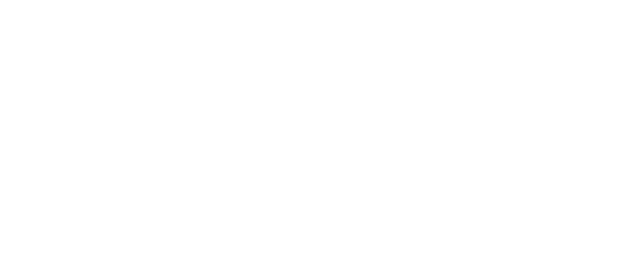
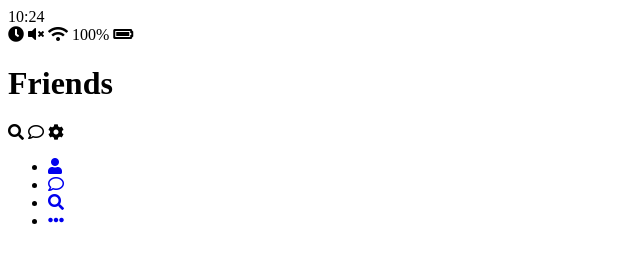
Before and after one commit to readandaction/kakao-clone-review, a plain HTML site: page friends.html in a window 1280 px wide. Shown: the whole page, without its empty margins (0-640 px from the left). Drawn offline with Linux system fonts and the light colour scheme.

Commit message:
#1.3 nav
fas-comment
far-comment

```diff
--- a/find.html
+++ b/find.html
@@ -0,0 +1,91 @@
+<!-- 1. html:5 -->
+<!DOCTYPE html>
+<html lang="en">
+  <head>
+    <meta charset="UTF-8" />
+    <meta name="viewport" content="width=device-width, initial-scale=1.0" />
+    <meta http-equiv="X-UA-Compatible" content="ie=edge" />
+    <title>Find | Kakao Clone</title>
+    <!-- 5. fontawsome 웹사이트에서 css파일만 가져와서 여기서 아이콘을 사용할 수 있게 한다 -->
+    <link
+      rel="stylesheet"
+      href="https://use.fontawesome.com/releases/v5.11.2/css/all.css"
+    />
+  </head>
+  <body>
+    <!-- 2. 클래스 이름 .status-bar 생성 -->
+    <div class="status-bar">
+      <!-- 3. .status-bar__column 생성
+        BEM. block__element -->
+      <div class="status-bar__column">
+        <!-- 4. span.status-bar__clock 생성
+        BEM을 사용하여 clock이 status-bar 안에 있다는 것을 알 수 있다.-->
+        <span class="status-bar__clock">
+          10:24
+        </span>
+      </div>
+      <div class="status-bar__column">
+        <!-- 5-1. fontawsome 아이콘 사용 -->
+        <i class="fas fa-clock"></i>
+        <i class="fas fa-volume-mute"></i>
+        <i class="fas fa-wifi"></i>
+        <span class="status-bar__battery-level">100%</span>
+        <i class="fas fa-battery-full"></i>
+      </div>
+    </div>
+    <!-- 6A. header.header 작성 -->
+    <header class="header">
+      <!-- 7. .header__column*2 작성 -->
+      <div class="header__column">
+        <!-- 8. h1.header__title 작성 -->
+        <h1 class="header__title">Find</h1>
+      </div>
+      <!-- 6B. .header__column 작성 -->
+      <div class="header__column">
+        <!-- 7. span.header__icon 작성 -->
+        <span class="header__icon">
+          <!-- 8. i.fas.fa-search  작성 -->
+          <i class="fas fa-search"></i>
+        </span>
+        <span class="header__icon">
+          <i class="far fa-comment"></i>
+        </span>
+        <span class="header__icon">
+          <i class="fas fa-cog"></i>
+        </span>
+      </div>
+    </header>
+    <!-- 9. nav.nav 작성 -->
+    <nav class="nav">
+      <!-- 10. ul.nav__list 작성 -->
+      <ul class="nav__list">
+        <!-- 11 & 12. 한번에 작성하는 법
+        li.nav__list-item*4>a.nav__list-link -->
+        <!-- 11. li.nav__list-item 작성 -->
+        <li class="nav__list-item">
+          <!-- 12.a.nav__list-link 작성 -->
+          <a href="friends.html" class="nav__list-link"
+            ><i class="fas fa-user"></i
+          ></a>
+        </li>
+        <li class="nav__list-item">
+          <a href="index.html" class="nav__list-link"
+            ><i class="far fa-comment"></i
+          ></a>
+        </li>
+        <li class="nav__list-item">
+          <a href="find.html" class="nav__list-link"
+            ><i class="fas fa-search"></i
+          ></a>
+        </li>
+        <li class="nav__list-item">
+          <a href="find.html" class="nav__list-link">
+            <i class="fas fa-ellipsis-h"></i>
+          </a>
+        </li>
+      </ul>
+      <!-- 13. 모든 페이지에 공통으로 들어가는 기본틀 완성
+        command + a 복사 -->
+    </nav>
+  </body>
+</html>
--- a/friends.html
+++ b/friends.html
@@ -0,0 +1,91 @@
+<!-- 1. html:5 -->
+<!DOCTYPE html>
+<html lang="en">
+  <head>
+    <meta charset="UTF-8" />
+    <meta name="viewport" content="width=device-width, initial-scale=1.0" />
+    <meta http-equiv="X-UA-Compatible" content="ie=edge" />
+    <title>Friends | Kakao Clone</title>
+    <!-- 5. fontawsome 웹사이트에서 css파일만 가져와서 여기서 아이콘을 사용할 수 있게 한다 -->
+    <link
+      rel="stylesheet"
+      href="https://use.fontawesome.com/releases/v5.11.2/css/all.css"
+    />
+  </head>
+  <body>
+    <!-- 2. 클래스 이름 .status-bar 생성 -->
+    <div class="status-bar">
+      <!-- 3. .status-bar__column 생성
+        BEM. block__element -->
+      <div class="status-bar__column">
+        <!-- 4. span.status-bar__clock 생성
+        BEM을 사용하여 clock이 status-bar 안에 있다는 것을 알 수 있다.-->
+        <span class="status-bar__clock">
+          10:24
+        </span>
+      </div>
+      <div class="status-bar__column">
+        <!-- 5-1. fontawsome 아이콘 사용 -->
+        <i class="fas fa-clock"></i>
+        <i class="fas fa-volume-mute"></i>
+        <i class="fas fa-wifi"></i>
+        <span class="status-bar__battery-level">100%</span>
+        <i class="fas fa-battery-full"></i>
+      </div>
+    </div>
+    <!-- 6A. header.header 작성 -->
+    <header class="header">
+      <!-- 7. .header__column*2 작성 -->
+      <div class="header__column">
+        <!-- 8. h1.header__title 작성 -->
+        <h1 class="header__title">Friends</h1>
+      </div>
+      <!-- 6B. .header__column 작성 -->
+      <div class="header__column">
+        <!-- 7. span.header__icon 작성 -->
+        <span class="header__icon">
+          <!-- 8. i.fas.fa-search  작성 -->
+          <i class="fas fa-search"></i>
+        </span>
+        <span class="header__icon">
+          <i class="far fa-comment"></i>
+        </span>
+        <span class="header__icon">
+          <i class="fas fa-cog"></i>
+        </span>
+      </div>
+    </header>
+    <!-- 9. nav.nav 작성 -->
+    <nav class="nav">
+      <!-- 10. ul.nav__list 작성 -->
+      <ul class="nav__list">
+        <!-- 11 & 12. 한번에 작성하는 법
+        li.nav__list-item*4>a.nav__list-link -->
+        <!-- 11. li.nav__list-item 작성 -->
+        <li class="nav__list-item">
+          <!-- 12.a.nav__list-link 작성 -->
+          <a href="friends.html" class="nav__list-link"
+            ><i class="fas fa-user"></i
+          ></a>
+        </li>
+        <li class="nav__list-item">
+          <a href="index.html" class="nav__list-link"
+            ><i class="far fa-comment"></i
+          ></a>
+        </li>
+        <li class="nav__list-item">
+          <a href="find.html" class="nav__list-link"
+            ><i class="fas fa-search"></i
+          ></a>
+        </li>
+        <li class="nav__list-item">
+          <a href="find.html" class="nav__list-link">
+            <i class="fas fa-ellipsis-h"></i>
+          </a>
+        </li>
+      </ul>
+      <!-- 13. 모든 페이지에 공통으로 들어가는 기본틀 완성
+        command + a 복사 -->
+    </nav>
+  </body>
+</html>
```
Also changed, not shown: index.html (+34 -2 lines), settings.html (added, +91 -0 lines), setting.html (deleted).
